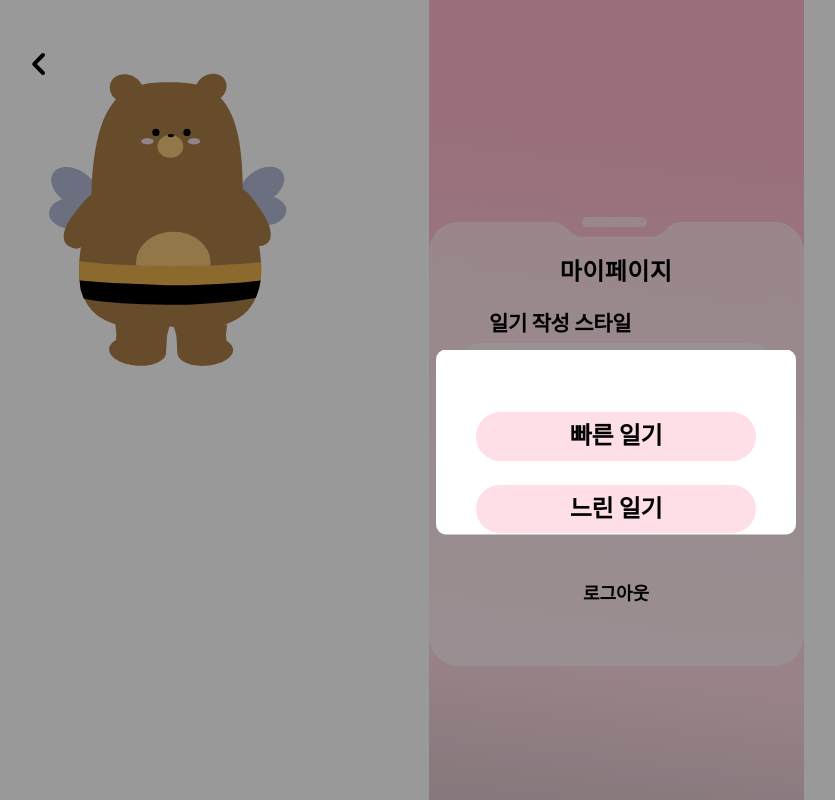
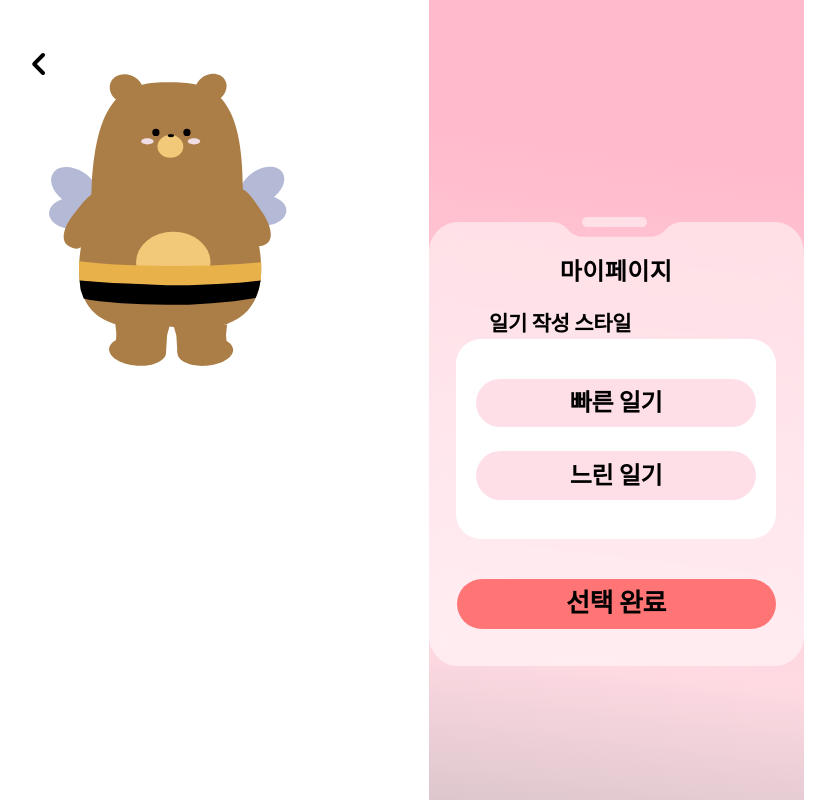
Before and after one commit to KAU2024-SANHAK/SANHAK_Client, a React (Vite) app: page /mypage in a window 1280 px wide. Both pictures are taken after a click on the button "빠른 일기". Shown: the whole page, without its empty margins (24-859 px from the left). Built offline with nearby package versions, Linux system fonts and the light colour scheme; no server answers.

Commit message:
feat: SetWritingStyleModal style컴포넌트 생성 후 적용

```diff
--- a/src/components/Modal/SetWritingStyleModal.jsx
+++ /dev/null
@@ -1,11 +0,0 @@
-import * as S from './Modal.style'
-import SetWritingStyle from "../OnBoardingSteps/SetWriitingStyle/SetWritingStyle";
-import Modal from './Modal';
-
-export default function SetWritingStyleModal(){
-    return(
-        <Modal>
-            <SetWritingStyle/>
-        </Modal>
-    )
-}
--- /dev/null
+++ b/src/components/Modal/SetWritingStyleModal/SetWritingStyleModal.jsx
@@ -0,0 +1,19 @@
+import * as S from './SetWritingStyleModal.style'
+import SetWritingStyle from "../../OnBoardingSteps/SetWriitingStyle/SetWritingStyle";
+import BtnComplete from '../../common/buttons/complete/BtnComplete';
+import Modal from '../Modal';
+
+export default function SetWritingStyleModal(){
+    return(
+        <S.SetWritingStyleModalWrapper>
+            <S.SetStyleWrapper>
+                <SetWritingStyle/>
+            </S.SetStyleWrapper>
+
+            <S.ButtonField>
+                <BtnComplete>선택 완료</BtnComplete>
+            </S.ButtonField>
+        </S.SetWritingStyleModalWrapper>
+
+    )
+}
--- /dev/null
+++ b/src/components/Modal/SetWritingStyleModal/SetWritingStyleModal.style.js
@@ -0,0 +1,28 @@
+import styled from "styled-components";
+
+export const SetWritingStyleModalWrapper=styled.div`
+    ${({ theme: { mixin } }) => mixin.flexCenter({})};
+    width: 36rem;
+    height: 32rem;
+    z-index: 9999;
+    position: absolute;
+    top: 63%;
+    left: 50%;
+    transform: translate(-50%, -50%);
+    border-radius: 1rem;
+    background-color: transparent;
+    overflow: auto;
+`
+export const SetStyleWrapper=styled.div`
+    ${({ theme: { mixin } }) => mixin.flexCenter({})};
+    background-color: ${({ theme }) => theme.colors.normal.white};
+    width: 32rem;
+    height: 20rem;
+    border-radius: 2.5rem;
+    padding-bottom: 6rem;
+    margin-bottom: 3rem;
+
+`
+export const ButtonField=styled.div`
+    padding-bottom: 2rem;
+`
--- a/src/components/PopUp/MyPagePopUp/MyPagePopUp.jsx
+++ b/src/components/PopUp/MyPagePopUp/MyPagePopUp.jsx
@@ -3,13 +3,14 @@ import { useModal } from '../../../hooks/common/useModal'
 import BtnLogout from '../../common/buttons/Logout/BtnLogout'
 import BtnSetCharacter from '../../common/buttons/SetCharcater/BtnSetCharacter'
 import BtnSetDiaryModal from '../../common/buttons/SetDiaryModal/BtnSetDiaryModal'
-import SetWritingStyleModal from '../../Modal/SetWritingStyleModal'
+import SetWritingStyleModal from '../../Modal/SetWritingStyleModal/SetWritingStyleModal'
 
 export default function MyPagePopUp(){
     const [isOpen, openModal, closeModal] = useModal();
 
     return(
         <S.MyPagePopUpWrapper>
+
             {isOpen && <SetWritingStyleModal />}
             <S.DiaryTypeWrapper>
                 <S.TextWrapper>일기 작성 스타일</S.TextWrapper>
```
